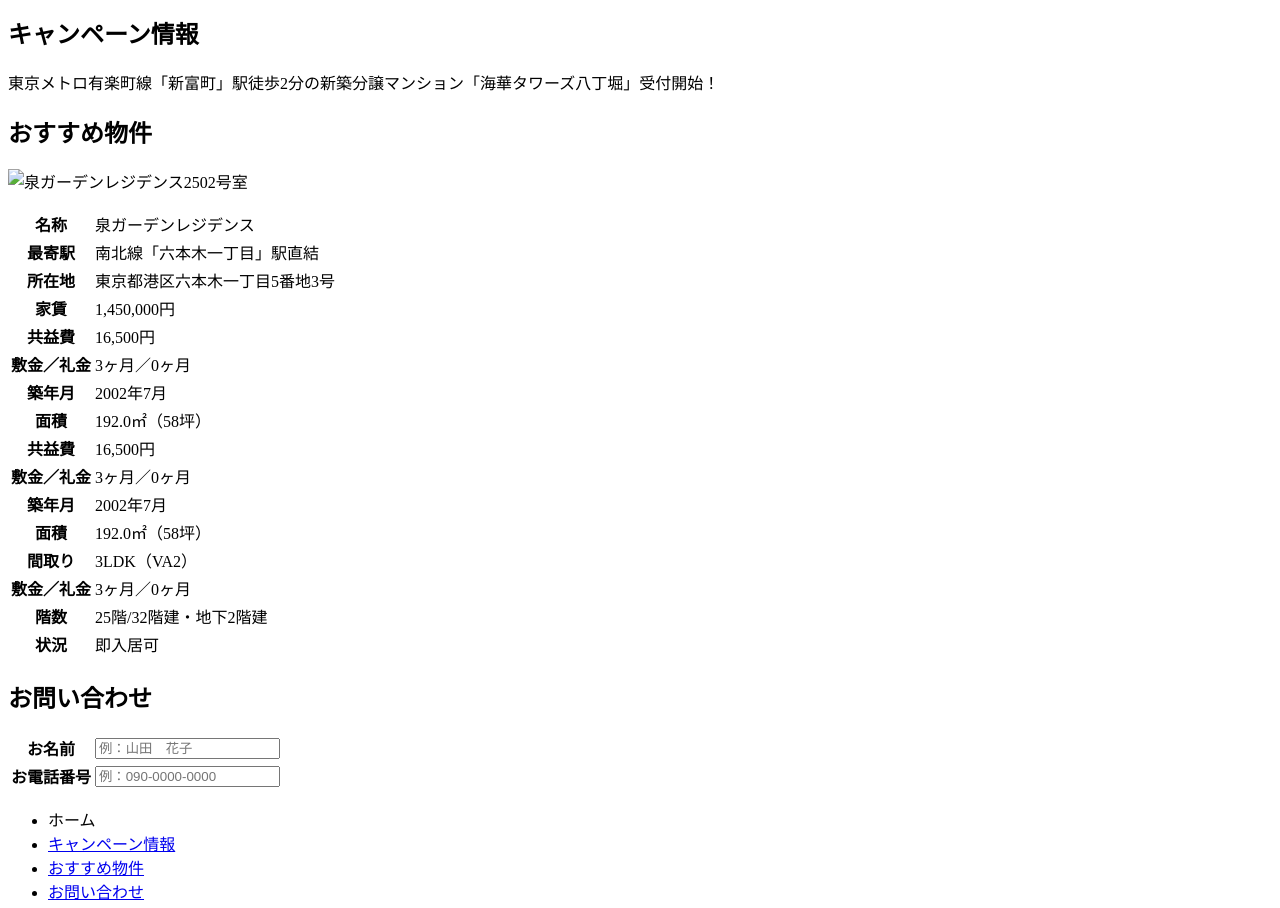
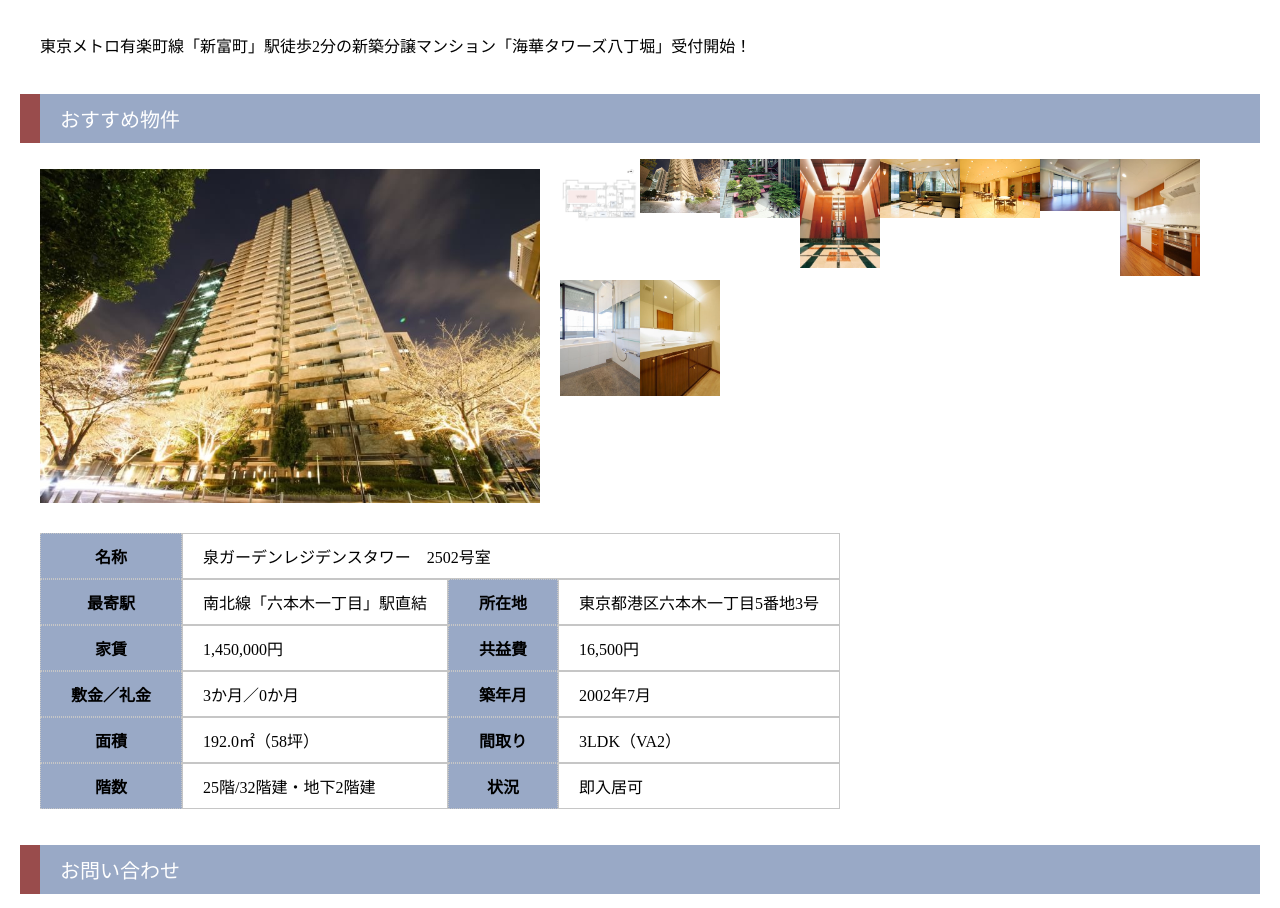
Before and after one commit to ssobom/first_web_page, a plain HTML site: page index.html in a window 1280 px wide. Shown: the part 171-1079 px from the top of the page. Drawn offline with Linux system fonts and the light colour scheme; a web font is replaced by a local one.

Commit message:
first_web_page #1_3

```diff
--- a/index.css
+++ b/index.css
@@ -1,51 +1,122 @@
 @font-face {
     font-family: FontopoNIHONGO;
-    src: url(/ssobom/first_web_page/blob/master/FontopoNIHONGO.woff);
+    src: url(FontopoNIHONGO.woff);
 }
 body {
     font-family: FontopoNIHONGO;
+    font-size: 16px;
+    margin: 0px;
 }
 h1 {
-    font-size:36px;
+    font-size: 36px;
     letter-spacing: 0.2em;
 }
 h2 {
+    background-color: #99a9c6;
+    color: #ffffff;
+    font-size: 20px;
+    font-weight: normal;
+    padding: 10px 0px 10px 20px;
+    border-left: 20px solid #994c4c;
 
+}
+li a{
+    text-decoration: none;
+}
+li a:hover{
+    text-decoration: underline;
 }
 
 /* header&footer */
-
 .header {
-    width: 1080px;
-    height: 150px;
-    background-color: #cccccc;
+    font-family: FontopoNIHONGO;
+    height: 100px;
+    border-bottom: 2px dotted #c6c6c6;
 }
 .header-logo {
-    padding: 10px 80px 20px 20px;
+    padding: 0px 40px 0px 20px;
     float: left;
 }
 .header-menu {
 }
 .header-menu ul{
+    float: right;
 }
 .header-menu li{
     float: left;
     list-style: none;
-    padding: 50px 30px 30px 30px;
+    padding: 20px 30px 0px 50px;
+}
+.header-menu li:first-child{
+    padding: 20px 30px 0px 120px;
 }
 
 .footer {
-
+    background-color: #333333;
+    color: #ffffff;
+}
+.footer a{
+    color: #ffffff;
+}
+.footer a:hover{
+    color:#c3c9c9;
 }
 .footer-menu {
-
 }
 .footer-menu ul{
-
 }
 .footer-menu li{
-
+    float: left;
+    list-style: none;
+    padding: 20px 30px;
+}
+.copyright{
+    text-align: center;
+    font-size: 12px;
+    padding: 10px 0px;
 }
 
 /* main */
-.main
+.cb{ clear: both;}
+.main {
+    padding: 0px 20px;
+}
+.recommend-img img{
+    width: 500px;
+    padding: 10px 20px;
+    float: left;
+}
+.recommend-img-flex{
+    display: flex;
+    flex-flow: row wrap;
+    justify-content: flex-start;
+    align-items: flex-start;
+}
+.photo { flex-basis: 80px;}
+.photo img { width: 80px;}
+.detail{
+    padding: 20px 20px;
+    border-spacing: 0px;
+}
+.detail th{
+    background-color: #99a9c6;
+    padding: 10px 30px;
+    border: 1px dotted #c6c6c6;
+}
+.detail td{
+    padding: 10px 20px;
+    border: 1px solid #c6c6c6;
+}
+.text {
+    padding: 20px 20px;
+}
+}
+.contact {
+    padding: 10px 20px;
+}
+.contact th {
+    padding: 10px 30px;
+}ß
+.contact td{
+    padding: 10px 20px;
+}
--- a/index.html
+++ b/index.html
@@ -3,7 +3,7 @@
     <head>
         <meta charset="utf-8">
         <title>東京都心部の新築・中古マンション購入・賃貸なら海華不動産</title>
-        <link type="text/css" rel="stylesheet" href="../index.css" />
+        <link type="text/css" rel="stylesheet" href="index.css" />
     </head>
     <body>
         <div class="header">
@@ -23,75 +23,60 @@
             <!--キャンペーン情報-->
             <div id="info">
                 <h2>キャンペーン情報</h2>
-                <p>東京メトロ有楽町線「新富町」駅徒歩2分の新築分譲マンション「海華タワーズ八丁堀」受付開始！</p>
+                <p class="text">東京メトロ有楽町線「新富町」駅徒歩2分の新築分譲マンション「海華タワーズ八丁堀」受付開始！</p>
             </div>
             <!--おすすめ物件-->
             <div id="recommend">
                 <h2>おすすめ物件</h2>
-                <p><img src="/ssobom/first_web_page/blob/master/img/IMG_0934.JPG" alt="泉ガーデンレジデンス2502号室"></p>
+                <div class="recommend-img"><img src="img/IMG_0934.JPG" alt="泉ガーデンレジデンス2502号室"></div>
+                <div class="recommend-img-flex">
+                    <div class="photo"><img src="img/IMG_0935.JPG" alt="泉ガーデンレジデンス2502号室"></div>
+                    <div class="photo"><img src="img/IMG_0936.JPG" alt="泉ガーデンレジデンス2502号室"></div>
+                    <div class="photo"><img src="img/IMG_0937.JPG" alt="泉ガーデンレジデンス2502号室"></div>
+                    <div class="photo"><img src="img/IMG_0938.JPG" alt="泉ガーデンレジデンス2502号室"></div>
+                    <div class="photo"><img src="img/IMG_0939.JPG" alt="泉ガーデンレジデンス2502号室"></div>
+                    <div class="photo"><img src="img/IMG_0940.JPG" alt="泉ガーデンレジデンス2502号室"></div>
+                    <div class="photo"><img src="img/IMG_0941.JPG" alt="泉ガーデンレジデンス2502号室"></div>
+                    <div class="photo"><img src="img/IMG_0942.JPG" alt="泉ガーデンレジデンス2502号室"></div>
+                    <div class="photo"><img src="img/IMG_0943.JPG" alt="泉ガーデンレジデンス2502号室"></div>
+                    <div class="photo"><img src="img/IMG_0944.JPG" alt="泉ガーデンレジデンス2502号室"></div>
+                </div>
+                <div class="cb"></div>
+                <div>
                 <table class="detail">
                     <tbody>
                         <tr>
                             <th>名称</th>
-                            <td>泉ガーデンレジデンス</td>
+                            <td colspan="3">泉ガーデンレジデンスタワー　2502号室</td>
+
                         </tr>
                         <tr>
                             <th>最寄駅</th>
                             <td>南北線「六本木一丁目」駅直結</td>
-                        </tr>
-                        <tr>
                             <th>所在地</th>
                             <td>東京都港区六本木一丁目5番地3号</td>
                         </tr>
                         <tr>
                             <th>家賃</th>
                             <td>1,450,000円</td>
-                        </tr>
-                        <tr>
                             <th>共益費</th>
                             <td>16,500円</td>
                         </tr>
                         <tr>
                             <th>敷金／礼金</th>
-                            <td>3ヶ月／0ヶ月</td>
-                        </tr>
-                        <tr>
+                            <td>3か月／0か月</td>
                             <th>築年月</th>
                             <td>2002年7月</td>
                         </tr>
                         <tr>
                             <th>面積</th>
                             <td>192.0㎡（58坪）</td>
-                        </tr>
-                                                <tr>
-                            <th>共益費</th>
-                            <td>16,500円</td>
-                        </tr>
-                        <tr>
-                            <th>敷金／礼金</th>
-                            <td>3ヶ月／0ヶ月</td>
-                        </tr>
-                        <tr>
-                            <th>築年月</th>
-                            <td>2002年7月</td>
-                        </tr>
-                        <tr>
-                            <th>面積</th>
-                            <td>192.0㎡（58坪）</td>
-                        </tr>
-                        <tr>
                             <th>間取り</th>
                             <td>3LDK（VA2）</td>
                         </tr>
                         <tr>
-                            <th>敷金／礼金</th>
-                            <td>3ヶ月／0ヶ月</td>
-                        </tr>
-                        <tr>
                             <th>階数</th>
                             <td>25階/32階建・地下2階建</td>
-                        </tr>
-                        <tr>
                             <th>状況</th>
                             <td>即入居可</td>
                         </tr>
@@ -101,8 +86,9 @@
             <!--お問い合わせ-->
             <div id="inquiry">
                 <h2>お問い合わせ</h2>
-                <p class=""></p>
-                <table>
+                <p class="text">賃貸・購入に関するお問い合わせは下記フォームよりお問い合わせいただきます。<br />
+                ご連絡先とお問い合わせ内容をご入力いただき「送信」ボタンを押してください。</p>
+                <table class="contact">
                     <tr>
                       <th>お名前</th>
                       <td><input type="text" maxlength="20" placeholder="例：山田　花子"></td>
@@ -111,6 +97,11 @@
                         <th>お電話番号</th>
                         <td><input type="text" maxlength="14" placeholder="例：090-0000-0000"></td>
                     </tr>
+                    <tr>
+                        <th>お問い合わせ内容</th>
+                        <td><textarea rows="4" cols="40" placeholder="お問い合わせ内容やご意見・ご要望についてご入力ください。"></textarea></td>
+                    </tr>
+                    <input type="submit" value="送信">
                 </table>
             </div>
 
@@ -118,12 +109,15 @@
         <div class="footer">
             <div class="footer-menu">
                     <ul>
-                            <li>ホーム</li>
+                            <li><a href="about.html">運営会社について</a></li>
+                            <li><a href="#">ホーム</a></li>
                             <li><a href="#info">キャンペーン情報</a></li>
                             <li><a href="#recommend">おすすめ物件</a></li>
                             <li><a href="#inquiry">お問い合わせ</a></li>
                     </ul>
-            </div>
+                </div>
+                <div class="cb"></div>
+            <div class="copyright">Copyright©<a href="about">海華不動産</a> All Rights Reserved.</div>
         </div>
     </body>
 </html>
```
